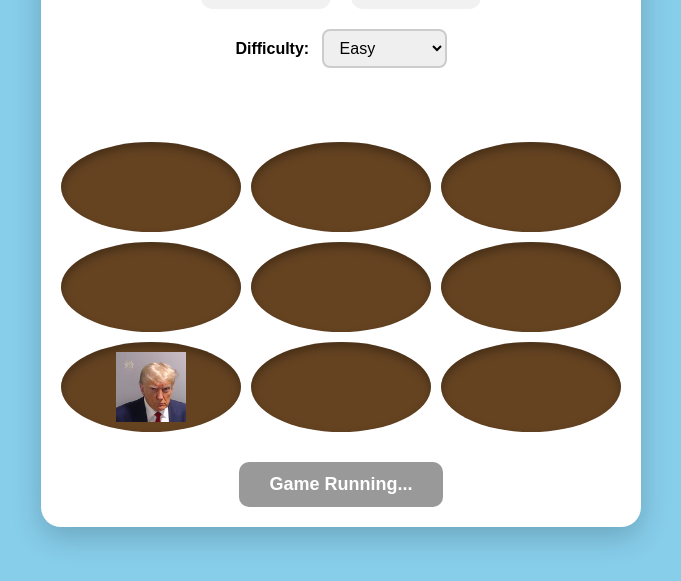
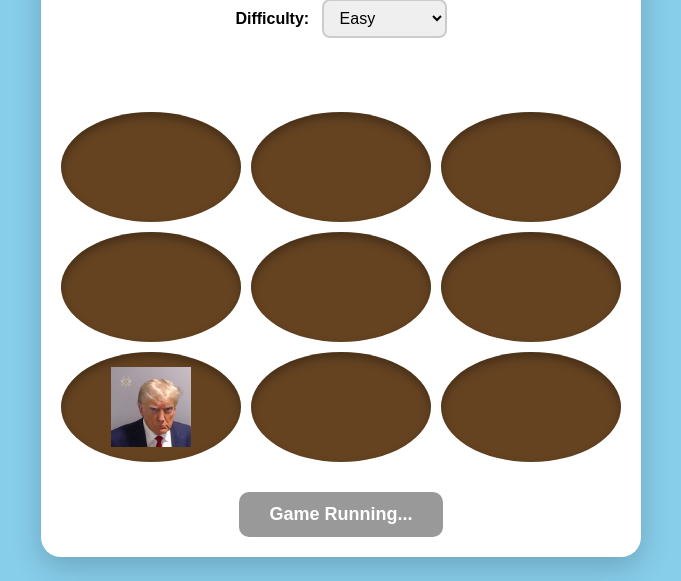
Before and after one commit to RagnarOige/whack-a-predator, a plain HTML site: page index.html in a window 1280 px wide. Both pictures are taken after a click on the button "Start Game". Shown: the part 219-800 px from the top of the page, without its empty margins (299-980 px from the left). Drawn offline with Linux system fonts and the light colour scheme.

Commit message:
Update game

```diff
--- a/script.js
+++ b/script.js
@@ -116,7 +116,7 @@ function endGame() {
     startButton.textContent = "Start Game";
     startButton.disabled = false;
 
-    messageElement.textContent = `Game over! Diddy escaped Your score: ${score}`;
+    messageElement.textContent = `Game over! Diddy escaped :( Your score: ${score}`;
 }
 
 startButton.addEventListener("click", startGame);
--- a/style.css
+++ b/style.css
@@ -94,7 +94,7 @@ label {
 }
 
 .hole {
-    height: 90px;
+    height: 110px;
 
     display: flex;
     align-items: center;
@@ -108,8 +108,8 @@ label {
 }
 
 .mole {
-    width: 70px;
-    height: 70px;
+    width: 80px;
+    height: 80px;
 
     object-fit: contain;
 
```
